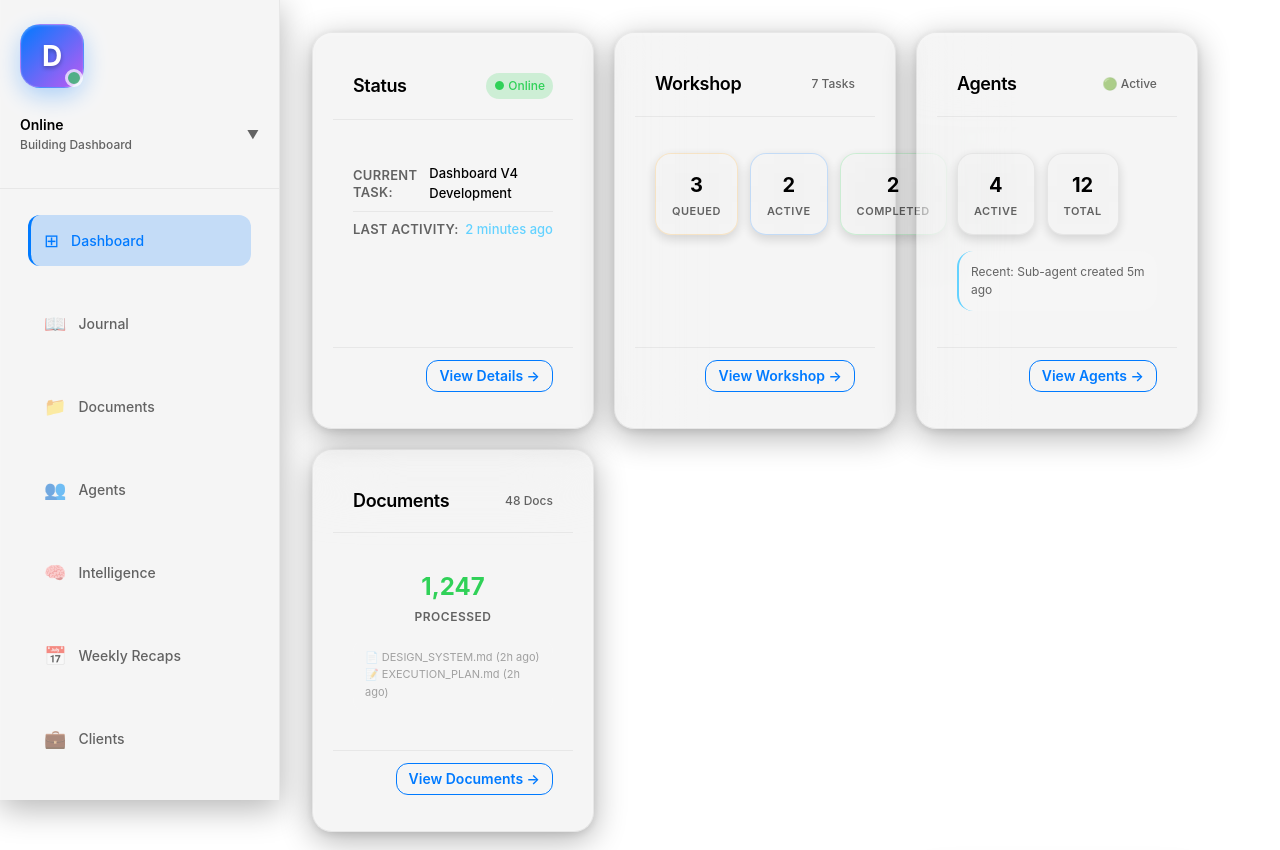
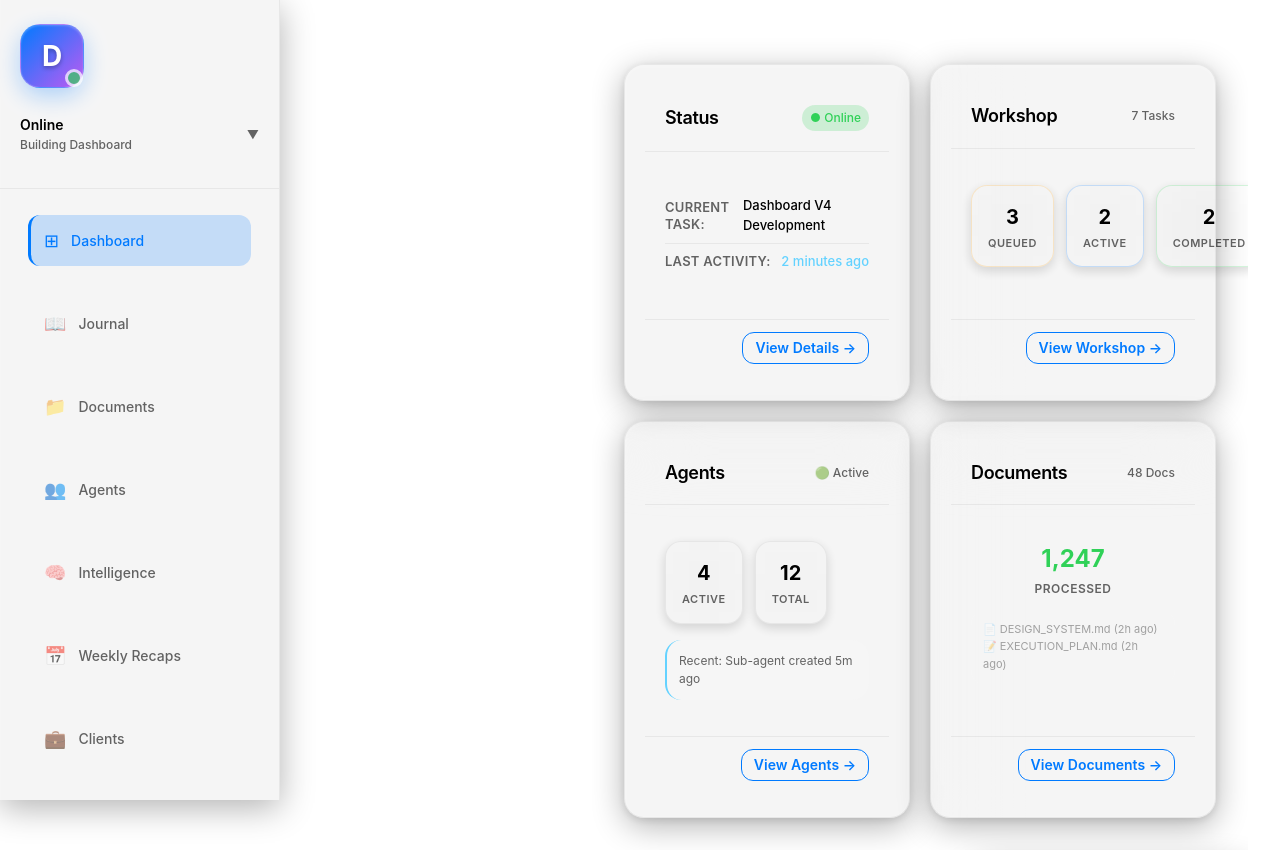
Before and after one commit to dreteneller429/mission-control, a website: page src/pages/index.html in a window 1280 px wide. Shown: the top 850 px of the page. Drawn offline with Linux system fonts and the light colour scheme.

Commit message:
fix(layout): Add dashboard-container class to index.html

```diff
--- a/src/pages/index.html
+++ b/src/pages/index.html
@@ -17,7 +17,7 @@
     <div id="navigationContainer"></div>
 
     <!-- Main Content -->
-    <div id="dashboardContainer"></div>
+    <div id="dashboardContainer" class="dashboard-container"></div>
   </div>
 
   <!-- JavaScript for functionality -->
```
